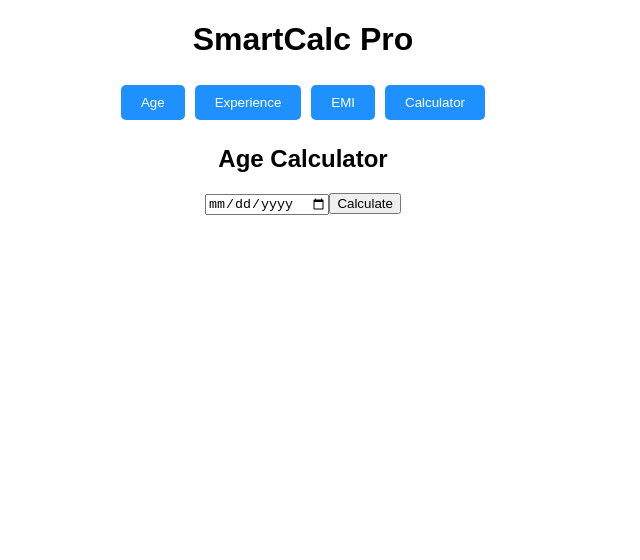
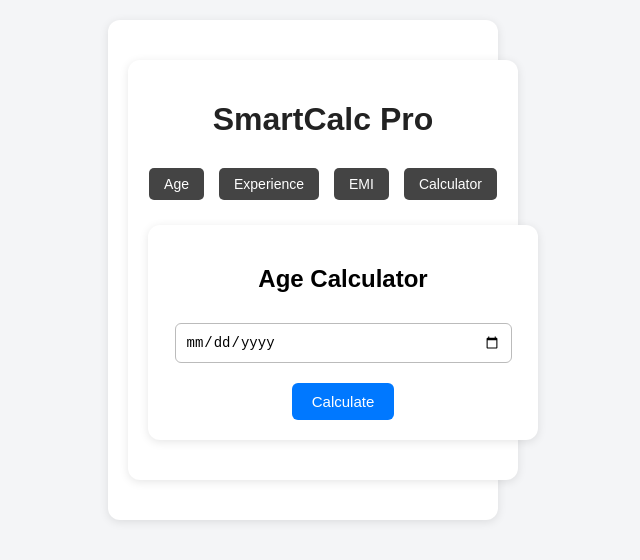
Before and after one commit to Adarsh-shet/SmartCalcPro-frontend, a React (Create React App) app: page / in a window 1280 px wide. Shown: the top 560 px of the page, without its empty margins (337-977 px from the left). Built offline with nearby package versions, Linux system fonts and the light colour scheme.

Commit message:
Update App.css
cslk

```diff
--- a/src/App.css
+++ b/src/App.css
@@ -1,41 +1,85 @@
+/* Global Styles */
+body {
+    margin: 0;
+    padding: 0;
+    font-family: Arial, Helvetica, sans-serif;
+    background-color: #f4f5f7;
+}
+
+/* App Container */
 .App {
     text-align: center;
-    font-family: Arial, sans-serif;
+    padding: 20px;
 }
 
-.navbar {
+/* Main Title */
+.App h1 {
+    font-size: 32px;
+    font-weight: bold;
+    color: #222;
     margin-bottom: 20px;
 }
 
+/* Calculator Boxes */
+div {
+    margin: 20px auto;
+    padding: 20px;
+    width: 350px;
+    background: #ffffff;
+    border-radius: 12px;
+    box-shadow: 0 2px 10px rgba(0,0,0,0.1);
+}
+
+/* Input Fields */
+input {
+    width: 90%;
+    padding: 10px;
+    margin: 10px 0;
+    border-radius: 6px;
+    border: 1px solid #bbb;
+    font-size: 14px;
+}
+
+/* Buttons */
+button {
+    background-color: #0078ff;
+    color: white;
+    padding: 10px 20px;
+    border: none;
+    border-radius: 6px;
+    font-size: 15px;
+    cursor: pointer;
+    margin-top: 10px;
+    transition: 0.2s;
+}
+
+button:hover {
+    background-color: #005ecc;
+}
+
+/* Navbar */
+.navbar {
+    display: flex;
+    justify-content: center;
+    gap: 15px;
+    margin-bottom: 25px;
+}
+
 .navbar button {
-    margin: 5px;
-    padding: 10px 20px;
-    background-color: #1E90FF;
-    color: white;
-    border: none;
+    background-color: #444;
+    padding: 8px 15px;
     border-radius: 5px;
-    cursor: pointer;
+    font-size: 14px;
 }
 
 .navbar button:hover {
-    background-color: #0b63c5;
+    background-color: #222;
 }
 
-.calculator-box {
-    margin: 20px auto;
-    padding: 20px;
-    width: 300px;
-    border: 2px solid #1E90FF;
-    border-radius: 10px;
-    background-color: #f0f8ff;
+/* Result text */
+p {
+    font-size: 18px;
+    font-weight: bold;
+    color: #333;
+    margin-top: 15px;
 }
-
-.calculator-box input,
-.calculator-box select,
-.calculator-box button {
-    margin: 5px 0;
-    padding: 8px;
-    width: 90%;
-    border-radius: 5px;
-    border: 1px solid #ccc;
-}
```
